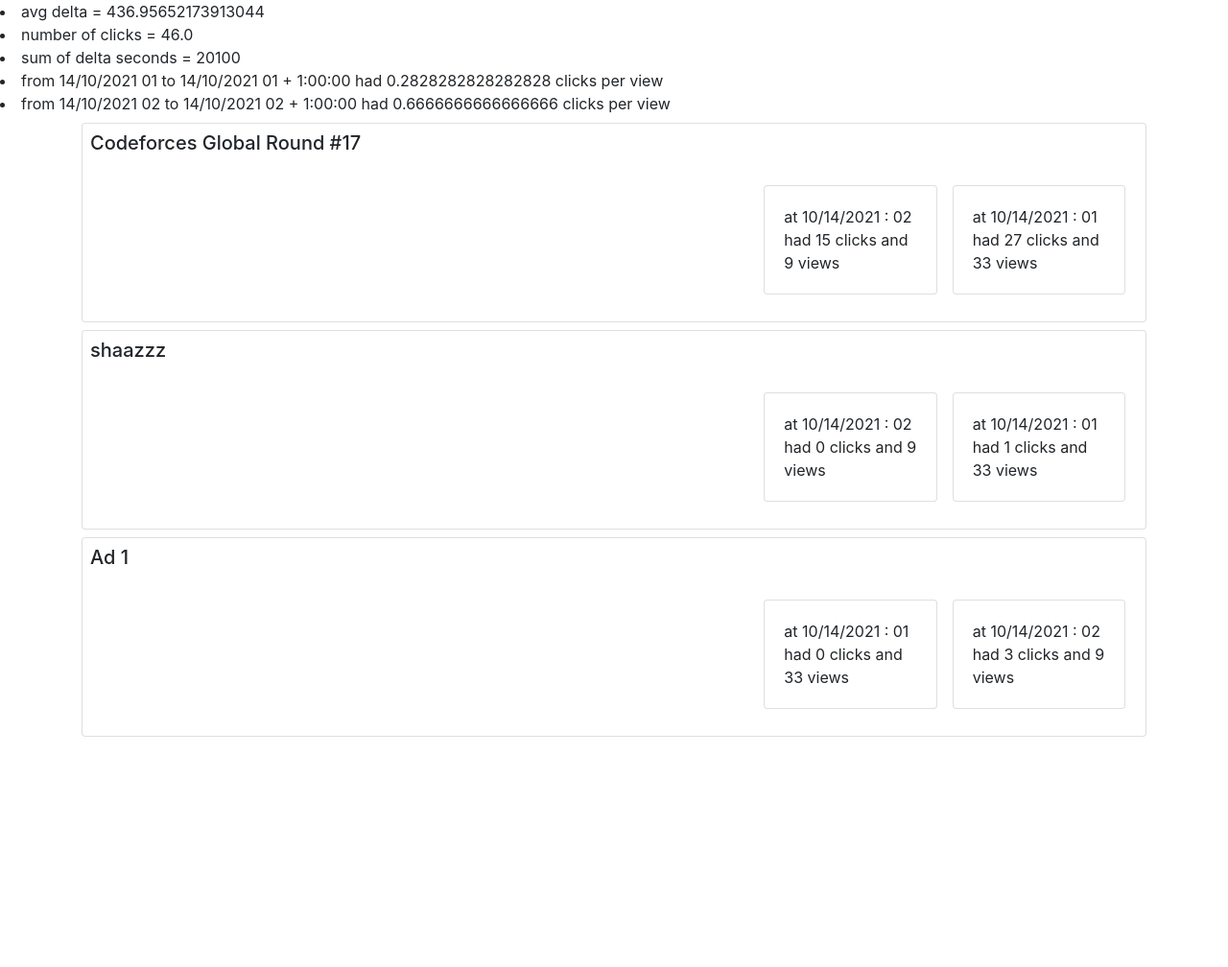
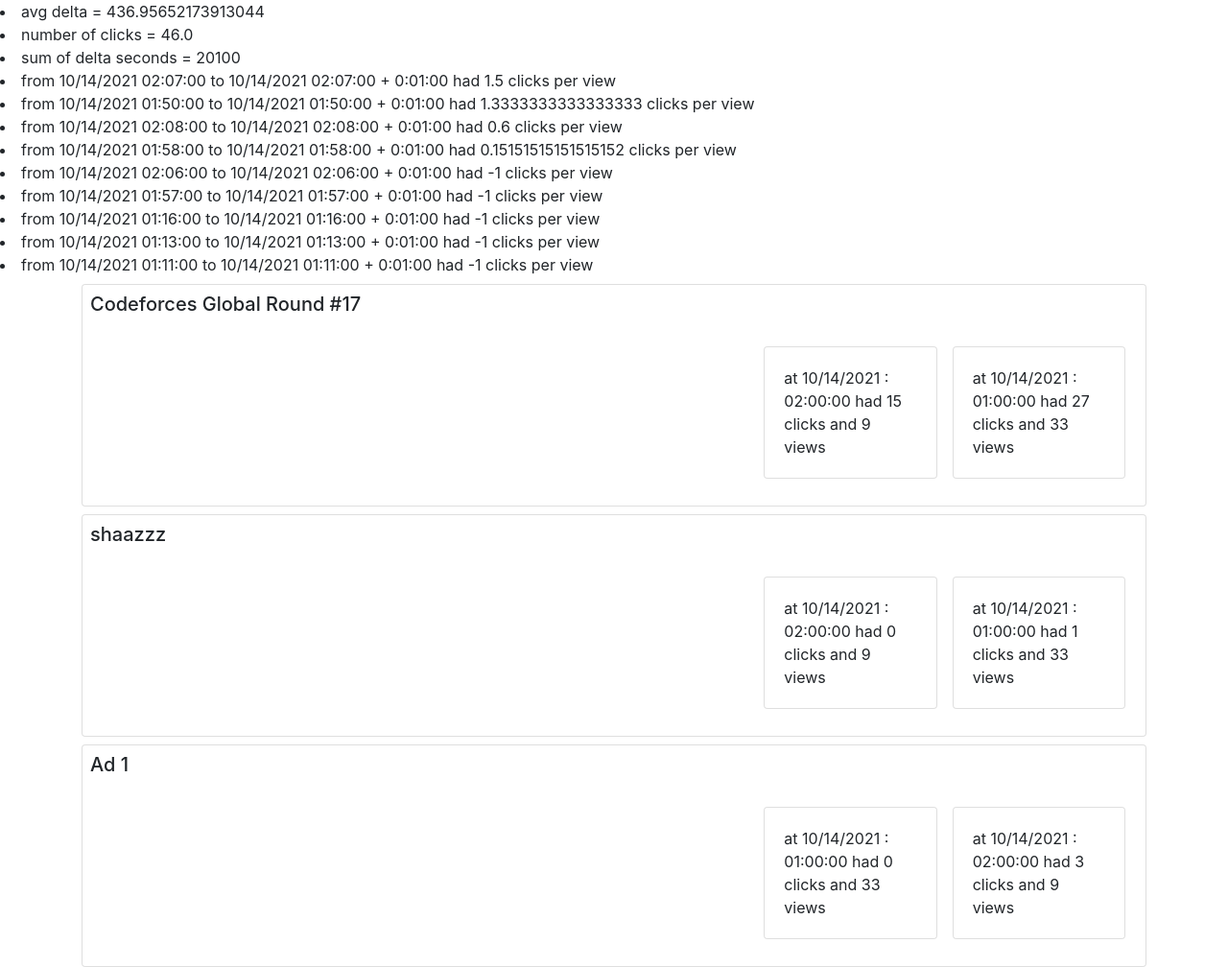
Before and after one commit to xmhpx/yektanet-part5-project, a Django app: page /detail/ in a window 1280 px wide. Shown: the whole page at 96% size. Before the commit the page ends 768 px from the top, so only its background shows below. Run offline with Django 3.2, Linux system fonts and the light colour scheme; data comes from the database, SQL or seed files in the repository; both versions use the stored data as it was after the commit; some libraries are stand-ins or nearby versions.

Commit message:
sorted click_per_view in details view

```diff
--- a/advertiser_management/templates/detail.html
+++ b/advertiser_management/templates/detail.html
@@ -15,9 +15,9 @@
 <li>
     sum of delta seconds = {{ delta }}
 </li>
-{% for time, dvd in click_per_view.items %}
+{% for dvd in click_per_view %}
 <li>
-    from {{ time }} to {{ time }} + {{ delta_time }} had {{ dvd }} clicks per view
+    from {{ dvd.1 }} to {{ dvd.1 }} + {{ delta_time }} had {{ dvd.0 }} clicks per view
 </li>
 {% endfor %}
 
--- a/advertiser_management/views.py
+++ b/advertiser_management/views.py
@@ -87,7 +87,7 @@
 
         for clk in all_clicks:
             ad = clk.ad
-            time = clk.datetime.strftime('%m/%d/%Y : %H')
+            time = clk.datetime.strftime('%m/%d/%Y : %H:00:00')
 
             if ad not in details_of_ad:
                 details_of_ad[ad] = {}
@@ -99,7 +99,7 @@
 
         for viw in all_views:
             ad = viw.ad
-            time = viw.datetime.strftime('%m/%d/%Y : %H')
+            time = viw.datetime.strftime('%m/%d/%Y : %H:00:00')
 
             if ad not in details_of_ad:
                 details_of_ad[ad] = {}
@@ -133,7 +133,7 @@
         view_per_time = {}
 
         for clk in all_clicks:
-            time = clk.datetime.strftime("%d/%m/%Y %H")
+            time = clk.datetime.strftime("%m/%d/%Y %H:%M:00")
 
             if time not in click_per_time:
                 click_per_time[time] = 1
@@ -141,7 +141,7 @@
                 click_per_time[time] += 1
 
         for viw in all_views:
-            time = viw.datetime.strftime("%d/%m/%Y %H")
+            time = viw.datetime.strftime("%m/%d/%Y %H:%M:00")
 
             if time not in view_per_time:
                 view_per_time[time] = 1
@@ -153,13 +153,19 @@
             if time in click_per_time:
                 click_per_view[time] = click_per_time[time] / view_per_time[time]
             else:
-                click_per_view[time] = 'None'
+                click_per_view[time] = -1
 
-        context['delta_time'] = datetime(2000, 1, 1, 3) - datetime(2000, 1, 1, 2)
+        ordered_by_time_click_per_view = []
+        for time in click_per_view:
+            ordered_by_time_click_per_view.append([click_per_view[time], time])
+
+        ordered_by_time_click_per_view.sort(reverse=True)
+
+        context['delta_time'] = datetime(2000, 1, 1, 1, 3) - datetime(2000, 1, 1, 1, 2)
         context['details_of_ad'] = details_of_ad
         context['avg_delta'] = avg_delta
         context['delta'] = delta
         context['sz'] = sz
-        context['click_per_view'] = click_per_view
+        context['click_per_view'] = ordered_by_time_click_per_view
 
         return context
```
Also changed, not shown: db.sqlite3.
